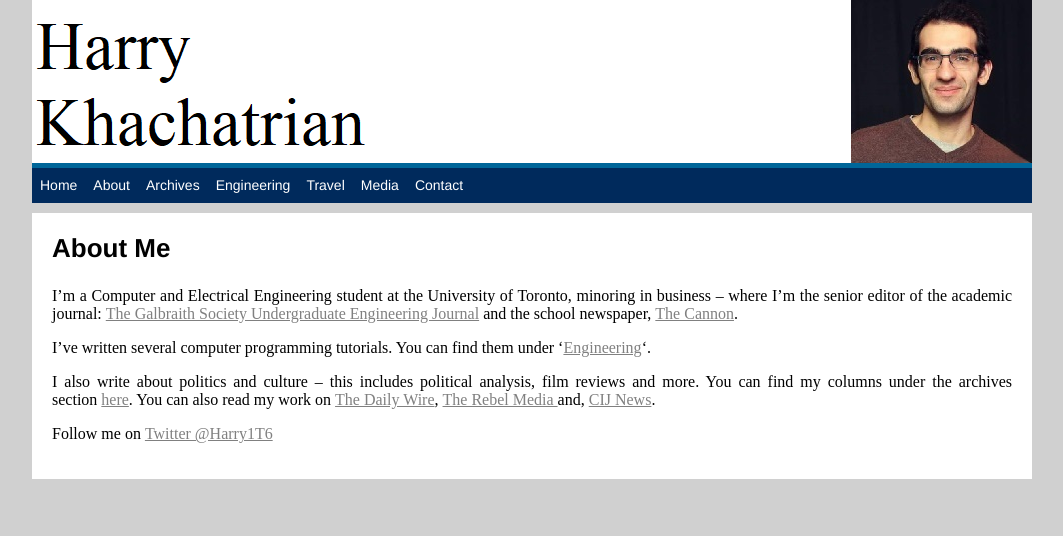
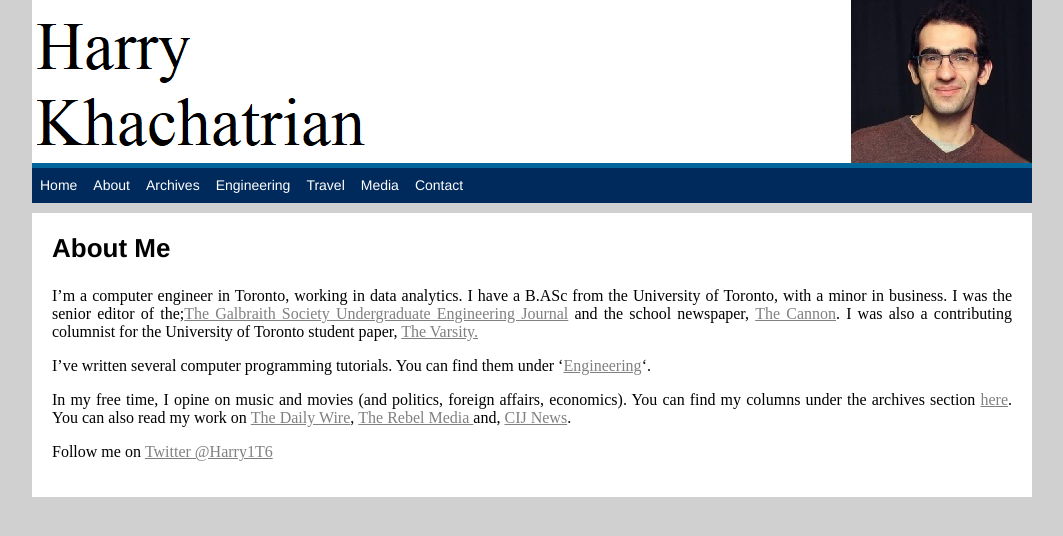
Before and after one commit to harrykhachatrian/harrykhachatrian.github.io, a plain HTML site: page abouttest.html in a window 1280 px wide. Shown: the whole page, without its empty margins (108-1171 px from the left). Drawn offline with Linux system fonts and the light colour scheme.

Commit message:
updated about page

```diff
--- a/abouttest.html
+++ b/abouttest.html
@@ -34,9 +34,9 @@
 		<h3>About Me</h3>
 	</br>
 		<div style = "text-align:justify"
-		<p>I&rsquo;m&nbsp;a Computer and Electrical Engineering student at the University of Toronto, minoring in business &ndash; where I&rsquo;m the senior editor&nbsp;of the academic journal:&nbsp;<a href="https://jps.library.utoronto.ca/index.php/galbraith/about/editorialTeam">The Galbraith Society Undergraduate Engineering Journal</a>&nbsp;and the school newspaper,&nbsp;<a href="http://cannon.skule.ca/">The Cannon</a>.</p>
+		<p>I&rsquo;m&nbsp;a computer engineer in Toronto, working in data analytics. I have a B.ASc from the University of Toronto, with a minor in business. I was the senior editor of the;<a href="https://jps.library.utoronto.ca/index.php/galbraith/about/editorialTeam">The Galbraith Society Undergraduate Engineering Journal</a>&nbsp;and the school newspaper,&nbsp;<a href="http://cannon.skule.ca/">The Cannon</a>. I was also a contributing columnist for the University of Toronto student paper, <a href="https://thevarsity.ca/author/harrykhachatrian/">The Varsity.</a></p>
 		<p>I&rsquo;ve written several computer programming tutorials. You can find them under &lsquo;<a href="https://harrykhachatrian.com/engineering/">Engineering</a>&lsquo;.</p>
-		<p>I also write&nbsp;about politics and culture &ndash; this includes political analysis, film reviews and more. You can find&nbsp;my&nbsp;columns under the archives section&nbsp;<a href="https://harrykhachatrian.com/archives/">here</a>. You can also read my work&nbsp;on&nbsp;<a href="http://www.dailywire.com/">The Daily Wire</a>,&nbsp;<a href="http://www.therebel.media/">The Rebel Media&nbsp;</a>and,&nbsp;<a href="http://en.cijnews.com/">CIJ News</a>.</p>
+		<p>In my free time, I opine on music and movies (and politics, foreign affairs, economics).  You can find&nbsp;my&nbsp;columns under the archives section&nbsp;<a href="https://harrykhachatrian.com/archives/">here</a>. You can also read my work&nbsp;on&nbsp;<a href="http://www.dailywire.com/">The Daily Wire</a>,&nbsp;<a href="http://www.therebel.media/">The Rebel Media&nbsp;</a>and,&nbsp;<a href="http://en.cijnews.com/">CIJ News</a>.</p>
 		<p>Follow me&nbsp;on&nbsp;<a href="http://twitter.com/Harry1T6">Twitter @Harry1T6</a></p>
 		</div>
 		<!--<img src="pics/harrystone.jpg" alt="Girl in a jacket" style="height:532px; width:420px;float:right" >-->
```
